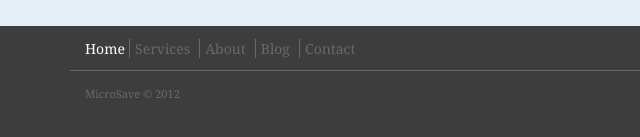
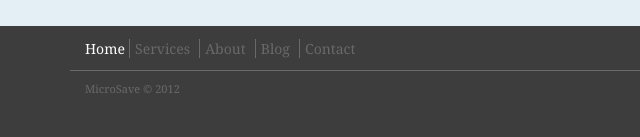
Before and after one commit to nikhilG-webonise/FrontEnd, a plain HTML site: page index.html in a window 1280 px wide. Shown: the part 1156-1293 px from the top of the page, 0-640 px from the left. Drawn offline with nearby package versions, Linux system fonts and the light colour scheme.

Commit message:
Changes in hmtl and css after first review

```diff
--- a/css/styles.css
+++ b/css/styles.css
@@ -203,9 +203,7 @@ a:hover {
 }
 
 .footerBorder {
-  border-top: 1px solid #696969;
-  padding-top: 10px;
-  padding-bottom: 10px;
+  border-bottom: 1px solid #696969;
 }
 
 .footerContentText {
@@ -223,7 +221,7 @@ a:hover {
 }
 
 .copyRightSize {
-  padding-top: 5px;
+  padding-top: 10px;
   font-size: 11px;
   color:#696969;
 }
--- a/index.html
+++ b/index.html
@@ -1,4 +1,3 @@
-
 <!DOCTYPE html>
 <html>
   <head>
@@ -116,7 +115,7 @@
         </ul>
       </div>
       <footer class="footerBackgroundColor">
-        <div class="container">
+        <div class="container footerBorder">
           <div class="row footerContentText">
             <div class="col-md-6">
               <nav>
@@ -137,7 +136,7 @@
             </div>
           </div>
         </div>
-        <div class="container footerBorder">
+        <div class="container">
           <p class="copyRightSize">MicroSave &copy; 2012</p>
         </div>
       </div>
```
